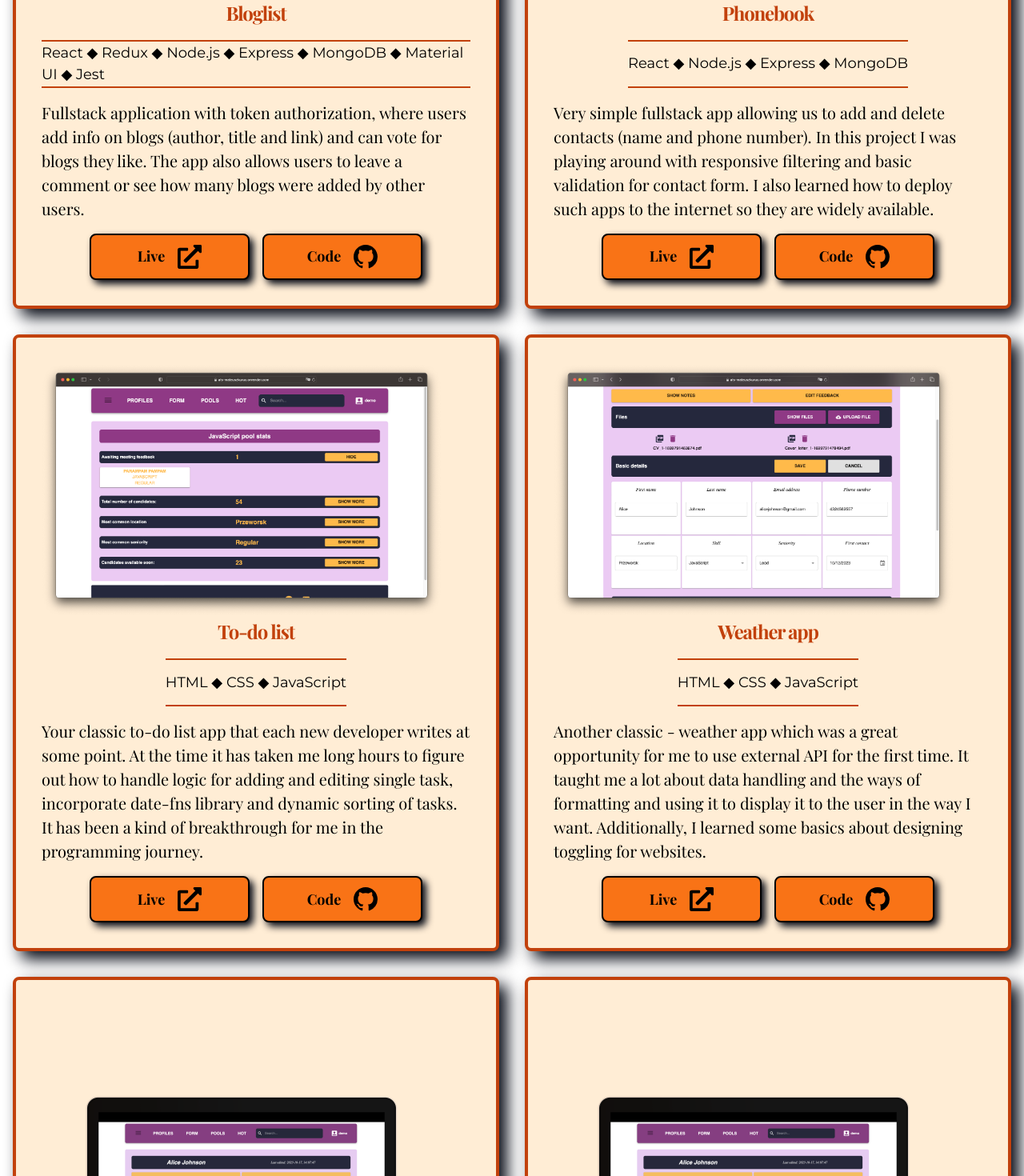
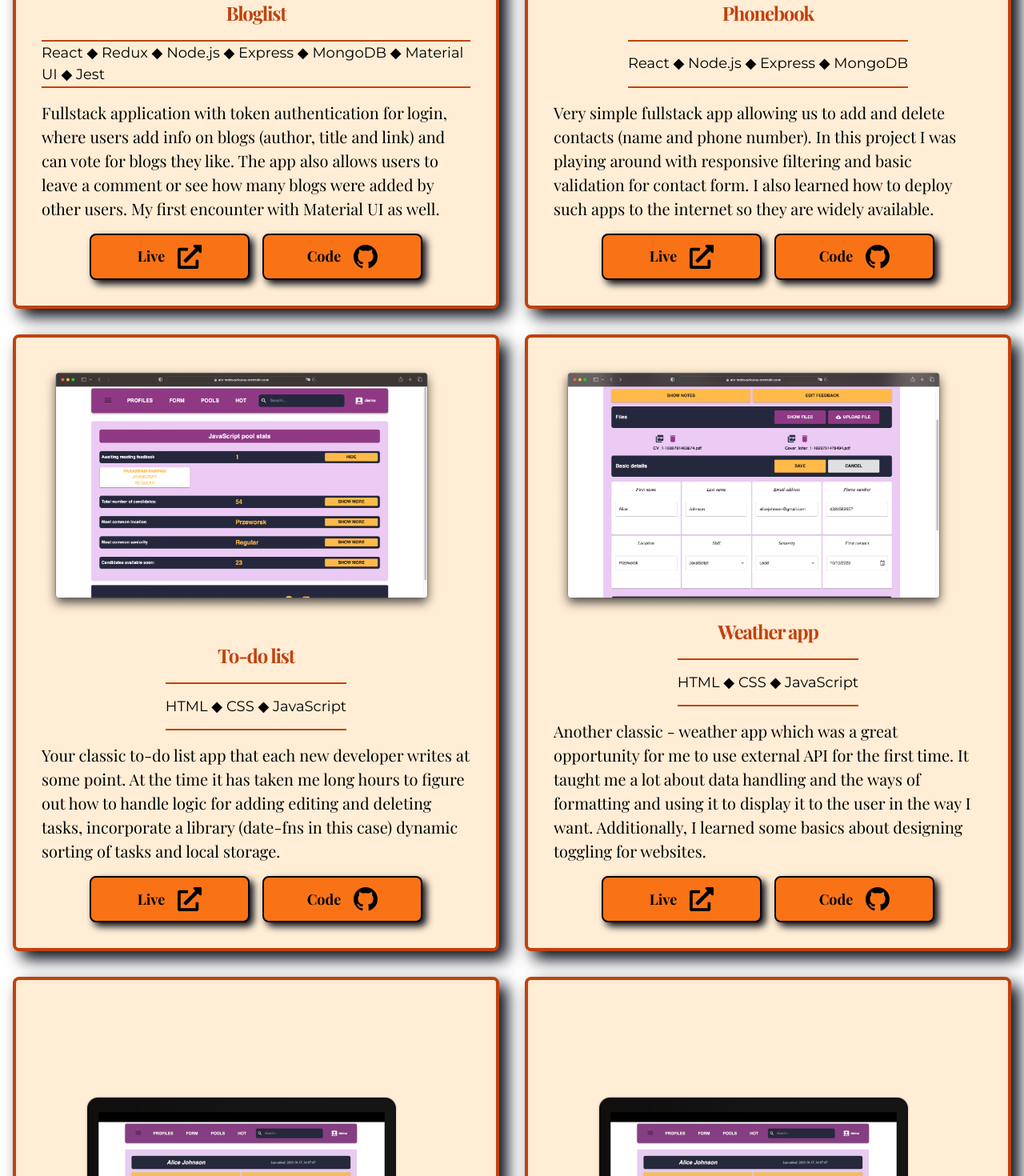
Before and after one commit to MateuszKuruc/developer-portfolio, a Next.js app in the folder developer-portfolio-site/: page /projects/playground in a window 1280 px wide. Shown: the part 1260-2730 px from the top of the page at 80% size. Built offline with nearby package versions, Linux system fonts and the light colour scheme; a web font is replaced by a local one.

Commit message:
finish adding data for rendering playground component

```diff
--- a/developer-portfolio-site/src/app/constants/textConstants.ts
+++ b/developer-portfolio-site/src/app/constants/textConstants.ts
@@ -75,7 +75,7 @@ export const SPAGHETTI_PROJECTS = [
     name: "Bloglist",
     stack: "React ◆ Redux ◆ Node.js ◆ Express ◆ MongoDB ◆ Material UI ◆ Jest",
     description:
-      "Fullstack application with token authorization, where users add info on blogs (author, title and link) and can vote for blogs they like. The app also allows users to leave a comment or see how many blogs were added by other users.",
+      "Fullstack application with token authentication for login, where users add info on blogs (author, title and link) and can vote for blogs they like. The app also allows users to leave a comment or see how many blogs were added by other users. My first encounter with Material UI as well.",
     alt: "test",
     live: "https://bloglist-frontend-d1wc.onrender.com",
     code: "https://github.com/MateuszKuruc/fullStackOpen-nodeJS",
@@ -95,7 +95,7 @@ export const SPAGHETTI_PROJECTS = [
     name: "To-do list",
     stack: "HTML ◆ CSS ◆ JavaScript",
     description:
-      "Your classic to-do list app that each new developer writes at some point. At the time it has taken me long hours to figure out how to handle logic for adding and editing single task, incorporate date-fns library and dynamic sorting of tasks. It has been a kind of breakthrough for me in the programming journey. ",
+      "Your classic to-do list app that each new developer writes at some point. At the time it has taken me long hours to figure out how to handle logic for adding editing and deleting tasks, incorporate a library (date-fns in this case) dynamic sorting of tasks and local storage.",
     alt: "test",
     live: "https://mateuszkuruc.github.io/odin-todo-list/",
     code: "https://github.com/MateuszKuruc/odin-todo-list",
@@ -135,7 +135,7 @@ export const SPAGHETTI_PROJECTS = [
     name: "Calculator",
     stack: "HTML ◆ CSS ◆ JavaScript",
     description:
-      "example project, simple sentences, a bit about functionalities and difficulties. Not overly important. Add one more sentence and it really should be enough for this kind of work.",
+      "One of the first projects on my JavaScript learning journey. It gave me some foundations when it comes to conditional and switch statements in programming. This project was a solid training in terms of DOM manipulation, too. As a bonus, I added keyboard support for the app.",
     alt: "test",
     live: "https://mateuszkuruc.github.io/odin-calculator/",
     code: "https://github.com/MateuszKuruc/odin-calculator",
@@ -145,7 +145,7 @@ export const SPAGHETTI_PROJECTS = [
     name: "Library",
     stack: "HTML ◆ CSS ◆ JavaScript",
     description:
-      "example project, simple sentences, a bit about functionalities and difficulties. Not overly important. Add one more sentence and it really should be enough for this kind of work.",
+      "Library app allows users to add the books to their shelve. It was a chance to learn about object constructors in JavaScript. It might have also been my first attempt at form validation, as each book needs to include author name, book title and number of pages.",
     alt: "test",
     live: "https://mateuszkuruc.github.io/odin-library/",
     code: "https://github.com/MateuszKuruc/odin-library",
@@ -155,7 +155,7 @@ export const SPAGHETTI_PROJECTS = [
     name: "Etch a sketch",
     stack: "HTML ◆ CSS ◆ JavaScript",
     description:
-      "example project, simple sentences, a bit about functionalities and difficulties. Not overly important. Add one more sentence and it really should be enough for this kind of work.",
+      "Etch a sketch is simply an app for making doodles in the web browser. Choose and change grid size, erase your lines or remove grid to have a plain canvas if that is your preference. I struggled really hard with nested loops and leveraging CSS Flex in this project but it paid off in future projects!",
     alt: "test",
     live: "https://mateuszkuruc.github.io/odin-etch-a-sketch/",
     code: "https://github.com/MateuszKuruc/odin-etch-a-sketch",
```
